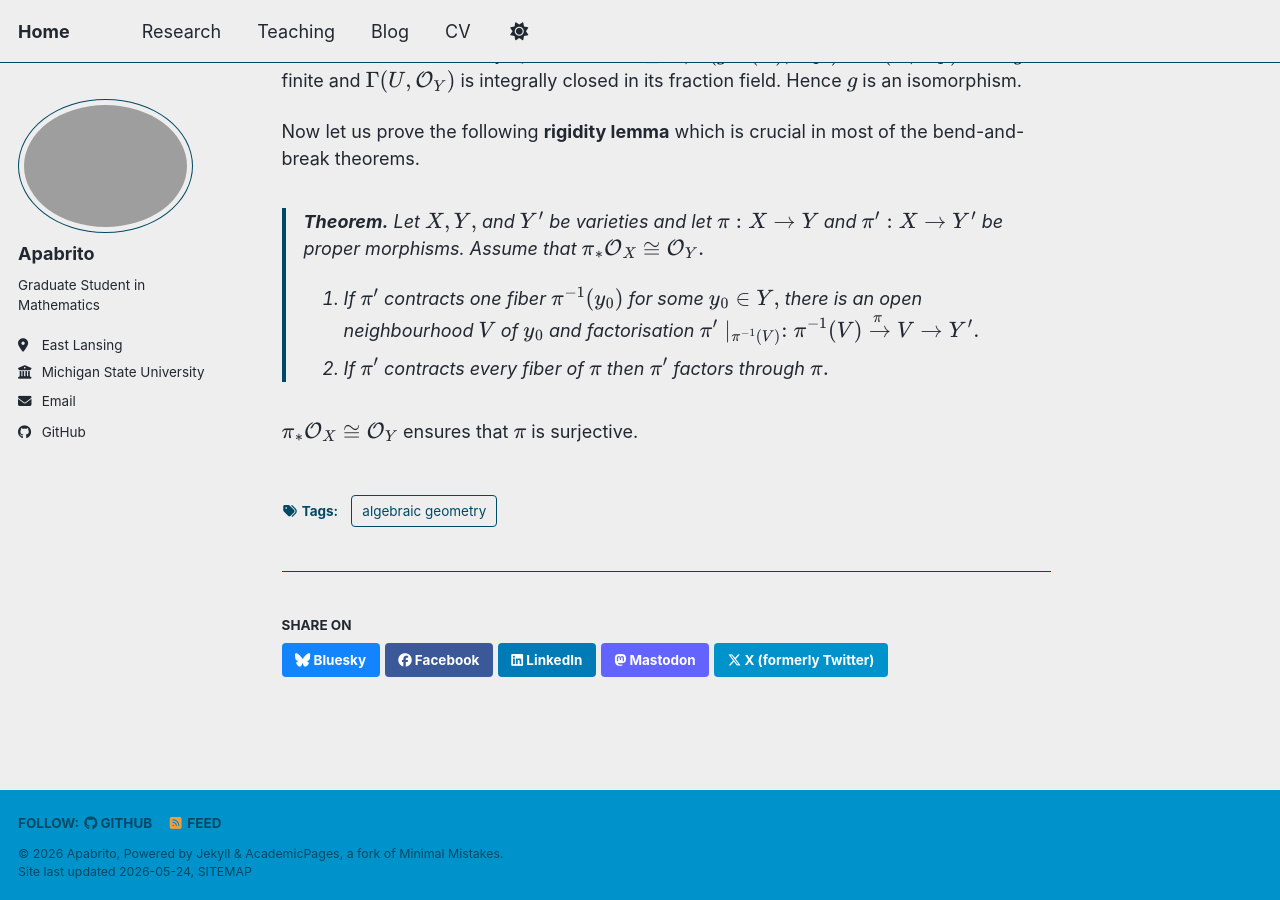
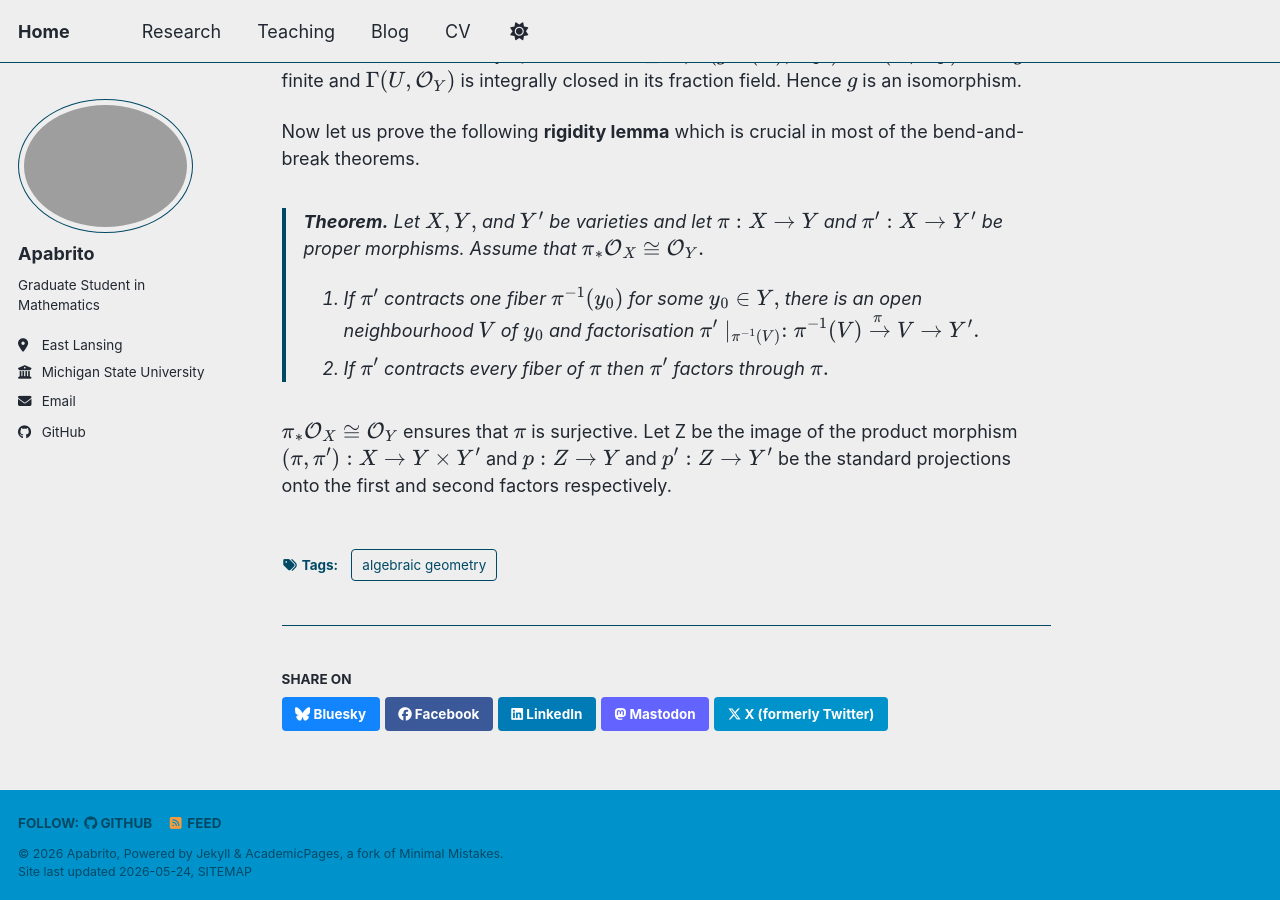
Before and after one commit to apabrito1/apabrito1.github.io, a Jekyll site: the page built from _posts/2012-08-14-blog-post-1.md, in a window 1280 px wide and 900 px high, scrolled down 779 px. Built offline with Jekyll 4.4.1, drawn with Linux system fonts in a browser that asks for light colours; a script bundle is joined from its source files by our own code; library files that are not in the unit come from our copies.

Commit message:
Update 2012-08-14-blog-post-1.md

```diff
--- a/_posts/2012-08-14-blog-post-1.md
+++ b/_posts/2012-08-14-blog-post-1.md
@@ -28,4 +28,4 @@ Now let us prove the following **rigidity lemma** which is crucial in most of th
 > 1. If $\pi'$ contracts one fiber $\pi^{-1}(y_0)$ for some $y_0\in Y,$ there is an open neighbourhood $V$ of $y_0$ and factorisation  $ \pi'\mid_{\pi^{-1}(V)}: \pi^{-1}(V) \xrightarrow{\pi} V\to Y'.$
 > 2. If $\pi'$ contracts every fiber of $\pi$ then $\pi'$ factors through $\pi.$
 
-$\pi_ *\O_X\cong \O_Y$ ensures that $\pi$ is surjective.
+$\pi_ *\O_X\cong \O_Y$ ensures that $\pi$ is surjective. Let Z be the image of the product morphism $(\pi,\pi'): X\to Y\times Y'$ and $p:Z\to Y$ and $p':Z\to Y'$ be the standard projections onto the first and second factors respectively.
```
